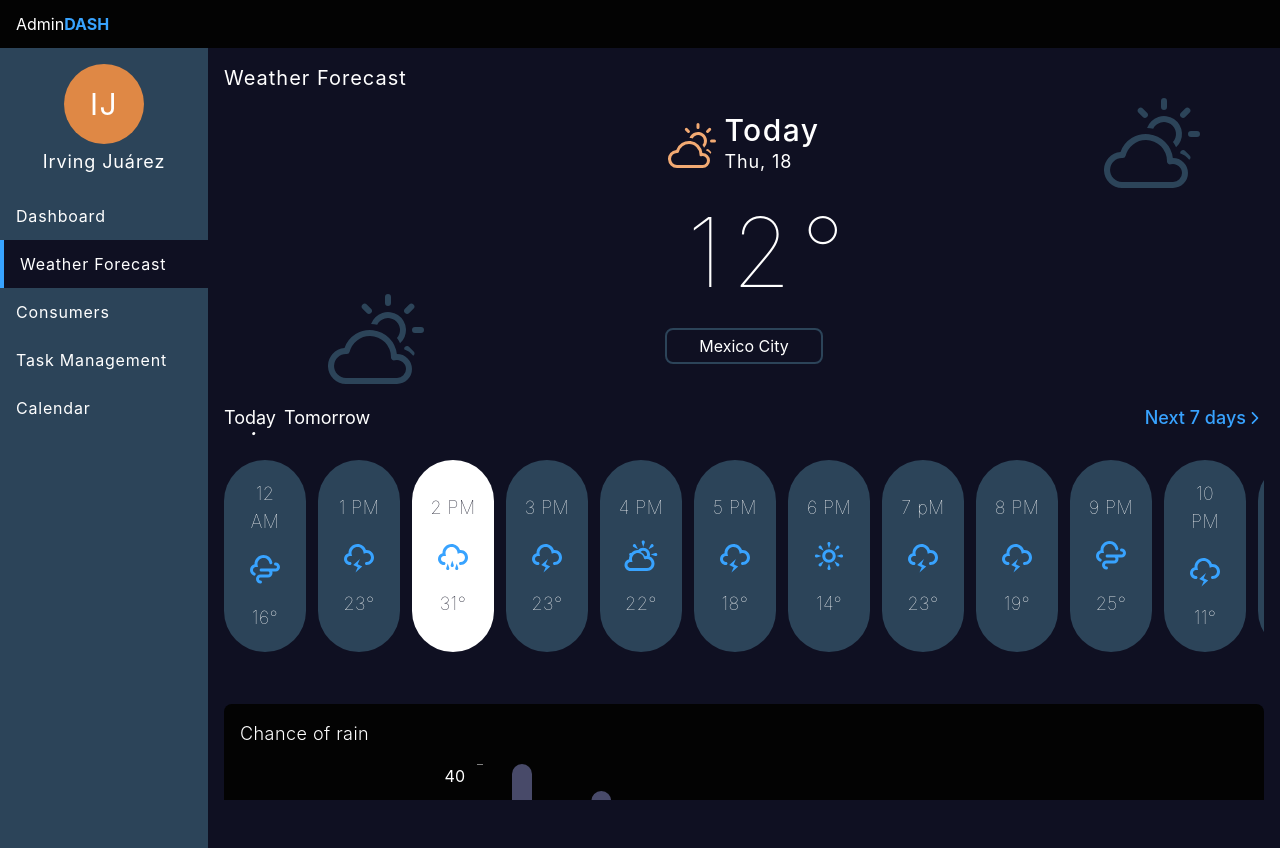
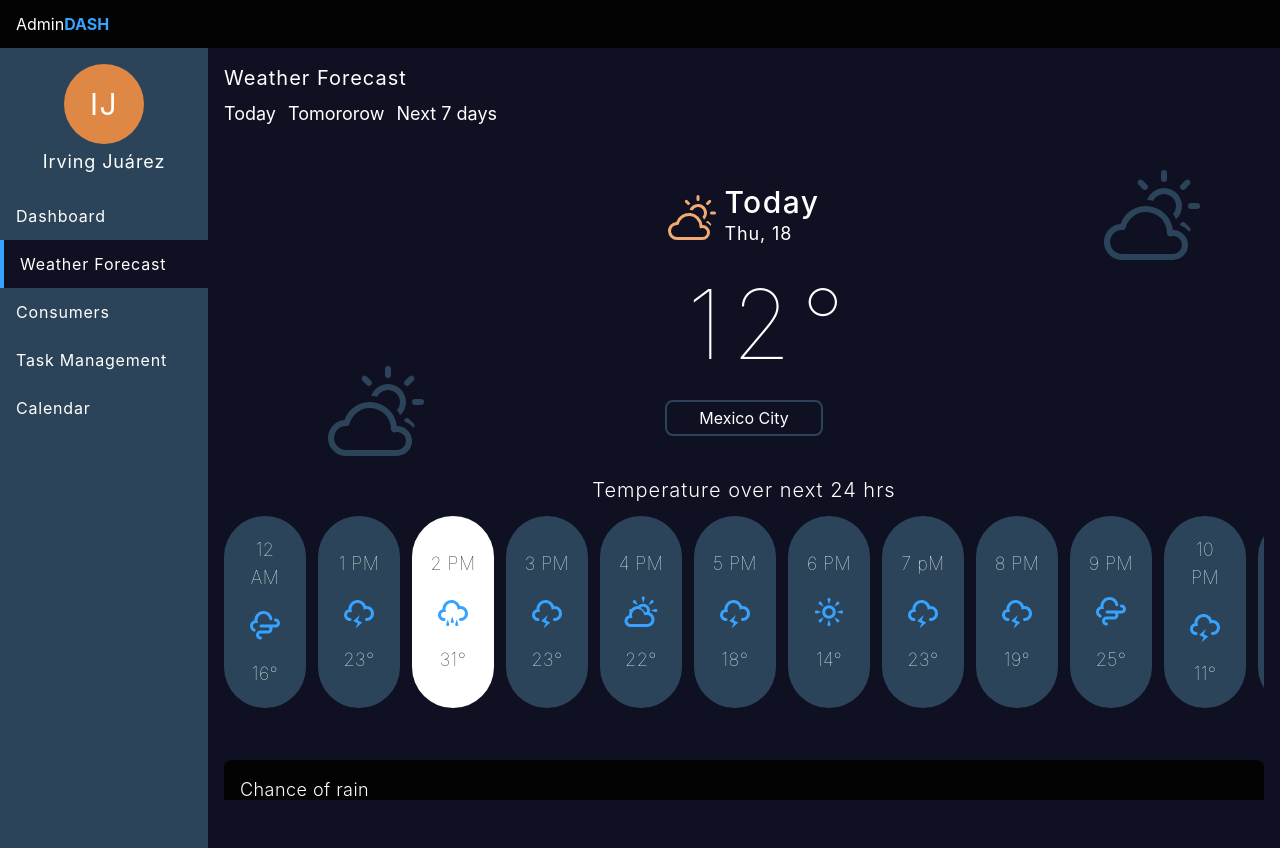
Before and after one commit to irvingvjuarez/admin-dash, a React (Vite) app: page /weather in a window 1280 px wide. Built offline with nearby package versions, Linux system fonts and the light colour scheme.

Commit message:
LinkWrapper component already created and used successfully actually

```diff
--- /dev/null
+++ b/src/components/LinkWrapper/index.tsx
@@ -0,0 +1,19 @@
+import { Link } from "react-router-dom"
+
+interface LinkWrapperProps {
+  children: JSX.Element
+  url?: string
+}
+
+const LinkWrapper: React.FC<LinkWrapperProps> = ({
+  children,
+  url
+}): JSX.Element => {
+  if(url) return <Link to={url}>
+    {children}
+  </Link>
+
+  return <> {children} </>
+}
+
+export { LinkWrapper }
--- /dev/null
+++ b/src/components/Tabs/index.tsx
@@ -0,0 +1,30 @@
+import { LinkWrapper } from "../LinkWrapper"
+
+interface TabInterface {
+  title: string
+  isLink?: boolean
+  url?: string
+  callback?: <T>() => T
+}
+
+interface TabsProps {
+  items: TabInterface[]
+}
+
+const Tabs: React.FC<TabsProps> = ({
+  items
+}): JSX.Element => {
+  return(
+    <article className="w-full flex justify-between items-center mb-7">
+      <ul className="flex space-x-3 my-2 text-lg">
+        {items.map(tab => (
+          <LinkWrapper key={tab.title} url={tab.url}>
+            <li>{tab.title}</li>
+          </LinkWrapper>
+        ))}
+      </ul>
+    </article>
+  )
+}
+
+export { Tabs }
--- a/src/containers/SectionContainer/index.tsx
+++ b/src/containers/SectionContainer/index.tsx
@@ -4,17 +4,19 @@ interface SectionContainerProps {
   children: JSX.Element
   titleStrong?: boolean
   subpage?: boolean
+  sectionClassName?: string
 }
 
 const SectionContainer: React.FC<SectionContainerProps> = ({
   title,
   children,
   titleStrong,
-  subpage
+  subpage,
+  sectionClassName
 }): JSX.Element => {
   const titleClassName = titleStrong ? "font-normal" : "mb-3 font-light"
   return(
-    <section>
+    <section className={`nothing ${sectionClassName}`}>
       <Subpage isSubpage={subpage ?? false}>
         <h2 className={`text-xl tracking-wider ${titleClassName}`}>
           {title}
--- a/src/containers/TodayTomorrowForecast.tsx
+++ b/src/containers/TodayTomorrowForecast.tsx
@@ -1,42 +1,20 @@
 import { useState } from "react"
-import { IoIosArrowForward } from "react-icons/io"
 import { OneDayForecast } from "../components/OneDayForecast"
-import { ForecastDayButton } from "../components/ForecastDayButton"
 import { DATA } from "../data"
+import { SectionContainer } from "./SectionContainer"
 
 const TodayTomorrowForecast: React.FC = (): JSX.Element => {
   const [weatherData, setWeatherData] = useState<"today" | "tomorrow">("today")
-  const handleToday = () => setWeatherData("today")
-  const handleTomorrow = () => setWeatherData("tomorrow")
-  const todayValidation = () => weatherData === "today" ? true : false;
-  const tomorrowValidation = () => weatherData === "tomorrow" ? true : false;
 
   return(
-    <section className="mb-9 flex items-center flex-col">
-      <article className="w-full flex justify-between items-center mb-7">
-        <div className="flex items-center text-lg">
-          <ForecastDayButton
-            handleClick={handleToday}
-            validationFn={todayValidation}
-            text="Today" />
-          <ForecastDayButton
-            handleClick={handleTomorrow}
-            validationFn={tomorrowValidation}
-            text="Tomorrow" />
-        </div>
-
-        <ForecastDayButton
-          handleClick={() => console.log("Hello")}
-          text="Next 7 days"
-          isArrowButton={true}
-          url="/weather-next-seven-days" />
-      </article>
-
+    <SectionContainer
+      title="Temperature over next 24 hrs"
+      sectionClassName="mb-9 flex items-center flex-col" >
       <article className="w-full pb-4 scrollbar overflow-x-auto relative max-w-6xl">
         <OneDayForecast data={DATA.todayWeather} isSlider={true} isTransited={weatherData === "tomorrow" ? true : false} />
         <OneDayForecast data={DATA.tomorrowWeather} />
       </article>
-    </section>
+    </SectionContainer>
   )
 }
 
--- a/src/pages/WeatherForecast.tsx
+++ b/src/pages/WeatherForecast.tsx
@@ -1,14 +1,29 @@
 import { TodayTomorrowForecast } from "../containers/TodayTomorrowForecast"
 import { TodayWeatherOverview } from "../components/TodayWeatherOverview"
+import { Tabs } from "../components/Tabs"
 import { ChanceRain } from "../charts/ChanceRain"
 import { SectionContainer } from "../containers/SectionContainer"
 
 const WeatherForecast: React.FC = (): JSX.Element => {
+  const tabs = [
+    {
+      title: "Today"
+    },
+    {
+      title: "Tomororow"
+    },
+    {
+      title: "Next 7 days",
+      url: "/weather-next-seven-days"
+    }
+  ]
+
   return(
     <SectionContainer
       title="Weather Forecast"
       titleStrong={true}>
       <>
+        <Tabs items={tabs} />
         <TodayWeatherOverview />
         <TodayTomorrowForecast />
         <ChanceRain />
```
